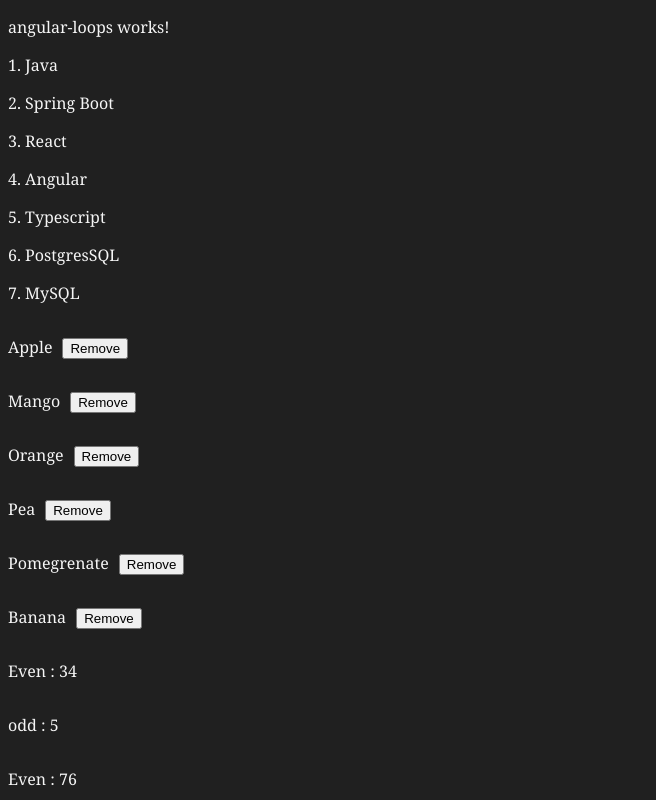
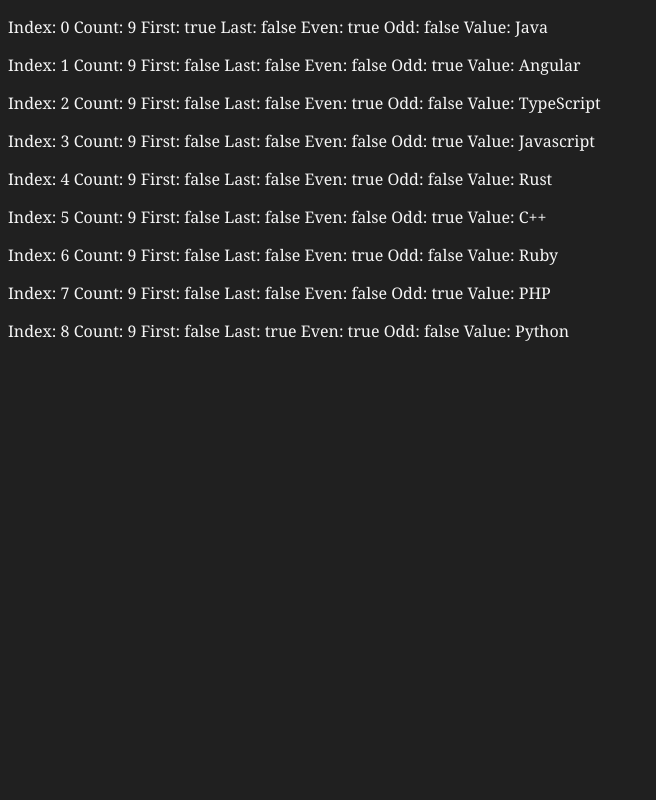
Before and after one commit to iuzaifa/angular.learn.dev, an Angular app: page / in a window 1280 px wide. Shown: the top 800 px of the page, without its empty margins (0-656 px from the left). Built offline with nearby package versions, Linux system fonts and the light colour scheme.

Commit message:
feat: display index, first and last items using Angular @for

```diff
--- /dev/null
+++ b/src/app/angular-loop-contextual-vars/angular-loop-contextual-vars.html
@@ -0,0 +1,34 @@
+
+<!-- @for (item of languages; track $index) {
+
+    @if ($first) {
+        <h2>First Item : {{item}}</h2>
+    }
+
+    <p>{{$index+1}} items : {{item}}</p>
+
+    @if ($last) {
+        <h2>Last Item : {{item}}</h2>
+    }
+} -->
+<!--
+@for (item of languages; track $index) {
+
+    <p [style.background]="$even ? 'orange' : 'green' " >
+        {{item}}
+    </p>
+} -->
+
+@for (item of languages; track $index) {
+
+    <p>
+        Index: {{ $index }}
+        Count: {{ $count }}
+        First: {{ $first }}
+        Last: {{ $last }}
+        Even: {{ $even }}
+        Odd: {{ $odd }}
+        Value: {{ item }}
+    </p>
+
+}
--- /dev/null
+++ b/src/app/angular-loop-contextual-vars/angular-loop-contextual-vars.ts
@@ -0,0 +1,15 @@
+import { Component } from '@angular/core';
+
+@Component({
+  selector: 'app-angular-loop-contextual-vars',
+  imports: [],
+  templateUrl: './angular-loop-contextual-vars.html',
+  styleUrl: './angular-loop-contextual-vars.css',
+})
+export class AngularLoopContextualVars {
+
+
+  languages:string[] = ["Java", "Angular", "TypeScript", "Javascript", "Rust", "C++", "Ruby", "PHP", "Python"];
+
+
+}
--- a/src/app/app.html
+++ b/src/app/app.html
@@ -12,4 +12,5 @@
 <!-- <app-angular-styling/> -->
  <!-- <app-if-else-flow-hide-show-toggle/> -->
 <!-- <app-else-if-flow/>cl -->
-<app-angular-loops/>
+<!-- <app-angular-loops/> -->
+ <app-angular-loop-contextual-vars/>
--- a/src/app/app.ts
+++ b/src/app/app.ts
@@ -15,6 +15,7 @@ import { RouterOutlet } from '@angular/router';
 // import { ElseIfFlow } from "./else-if-flow/else-if-flow";
 import { SwitchCase } from "./switch-case/switch-case";
 import { AngularLoops } from "./angular-loops/angular-loops";
+import { AngularLoopContextualVars } from "./angular-loop-contextual-vars/angular-loop-contextual-vars";
 
 
 @Component({
@@ -22,8 +23,8 @@ import { AngularLoops } from "./angular-loops/angular-loops";
   // imports: [RouterOutlet, InterpolationComponent, Login, Signin, PropertyBind , EventBinding, FunctionCallOnButtonClick],
   // imports: [RouterOutlet, DataTypes, EventsDemo CounterApp, GetSetValue, AngularStyling, IfElseFlowHideShowToggle, ElseIfFlow],
   // imports: [RouterOutlet, DataTypes, EventsDemo CounterApp, GetSetValue, AngularStyling, IfElseFlowHideShowToggle ,ElseIfFlow],
-  // imports: [RouterOutlet, SwitchCase],
-  imports: [RouterOutlet, AngularLoops],
+  // imports: [RouterOutlet, SwitchCase, AngularLoops],
+  imports: [RouterOutlet, AngularLoopContextualVars],
   templateUrl: './app.html',
   styleUrl: './app.css'
 })
```
Also changed, not shown: src/app/angular-loop-contextual-vars/angular-loop-contextual-vars.css (added), 1 other file (tests, documents, lock files or other folders).
